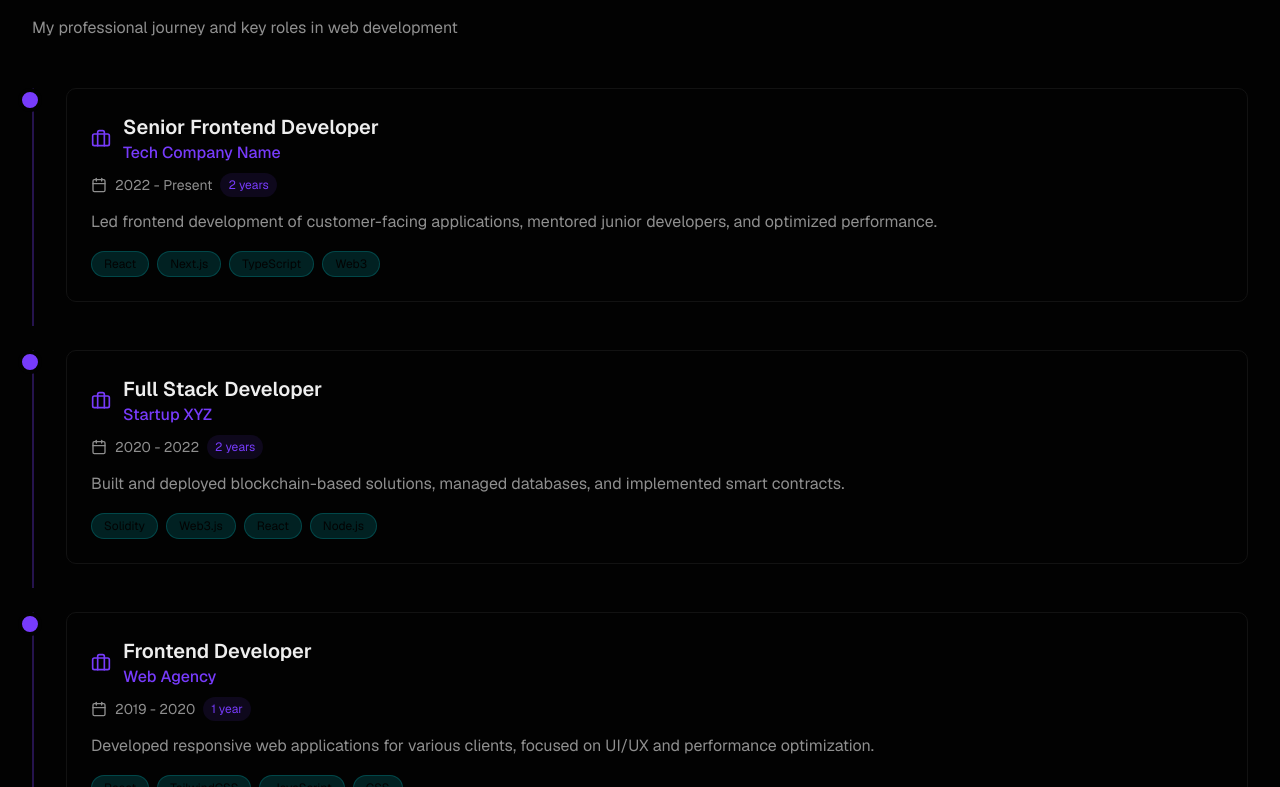
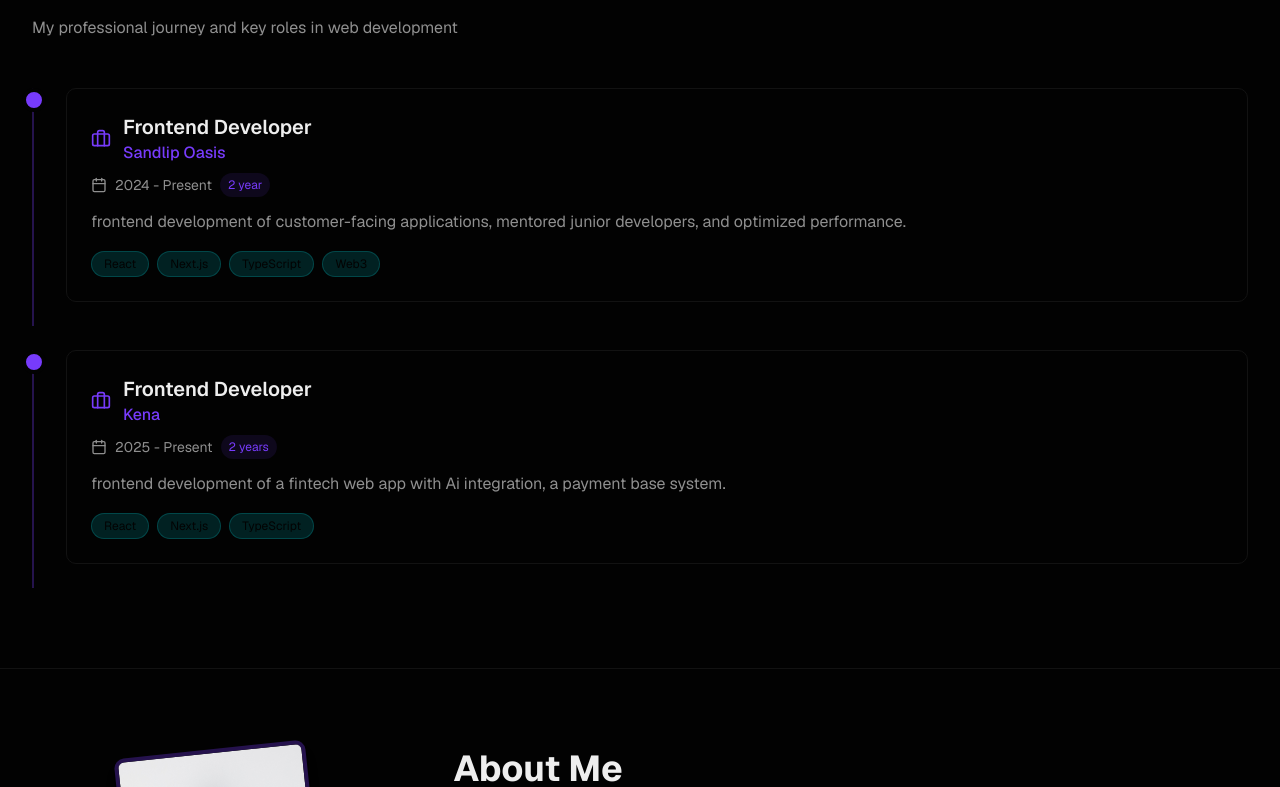
Before and after one commit to mafindijr/my-portfolio, a Next.js app: page / in a window 1280 px wide. Shown: the part 2353-3140 px from the top of the page. Built offline with nearby package versions, Linux system fonts and the light colour scheme.

Commit message:
fix: update the company experience info

```diff
--- a/components/experience.tsx
+++ b/components/experience.tsx
@@ -2,31 +2,31 @@ import { Briefcase, Calendar } from "lucide-react"
 
 const EXPERIENCE = [
   {
-    company: "Tech Company Name",
-    position: "Senior Frontend Developer",
+    company: "Sandlip Oasis",
+    position: "Frontend Developer",
     description:
-      "Led frontend development of customer-facing applications, mentored junior developers, and optimized performance.",
-    period: "2022 - Present",
-    duration: "2 years",
+      "frontend development of customer-facing applications, mentored junior developers, and optimized performance.",
+    period: "2024 - Present",
+    duration: "2 year",
     technologies: ["React", "Next.js", "TypeScript", "Web3"],
   },
   {
-    company: "Startup XYZ",
-    position: "Full Stack Developer",
-    description: "Built and deployed blockchain-based solutions, managed databases, and implemented smart contracts.",
-    period: "2020 - 2022",
+    company: "Kena",
+    position: "Frontend Developer",
+    description: "frontend development of a fintech web app with Ai integration, a payment base system.",
+    period: "2025 - Present",
     duration: "2 years",
-    technologies: ["Solidity", "Web3.js", "React", "Node.js"],
+    technologies: ["React", "Next.js", "TypeScript"],
   },
-  {
-    company: "Web Agency",
-    position: "Frontend Developer",
-    description:
-      "Developed responsive web applications for various clients, focused on UI/UX and performance optimization.",
-    period: "2019 - 2020",
-    duration: "1 year",
-    technologies: ["React", "TailwindCSS", "JavaScript", "CSS"],
-  },
+  // {
+  //   company: "Web Agency",
+  //   position: "Frontend Developer",
+  //   description:
+  //     "Developed responsive web applications for various clients, focused on UI/UX and performance optimization.",
+  //   period: "2019 - 2020",
+  //   duration: "1 year",
+  //   technologies: ["React", "TailwindCSS", "JavaScript", "CSS"],
+  // },
 ]
 
 export function Experience() {
@@ -45,7 +45,7 @@ export function Experience() {
               className="relative pl-8 pb-6 border-l-2 border-primary/30 hover:border-primary/60 transition"
             >
               {/* Timeline dot */}
-              <div className="absolute -left-4 top-0 w-6 h-6 bg-primary rounded-full border-4 border-background"></div>
+              <div className="absolute -left-3 top-0 w-6 h-6 bg-primary rounded-full border-4 border-background"></div>
 
               <div className="bg-background border border-border rounded-lg p-6 hover:border-primary/50 transition">
                 <div className="flex items-start justify-between mb-2">
```
